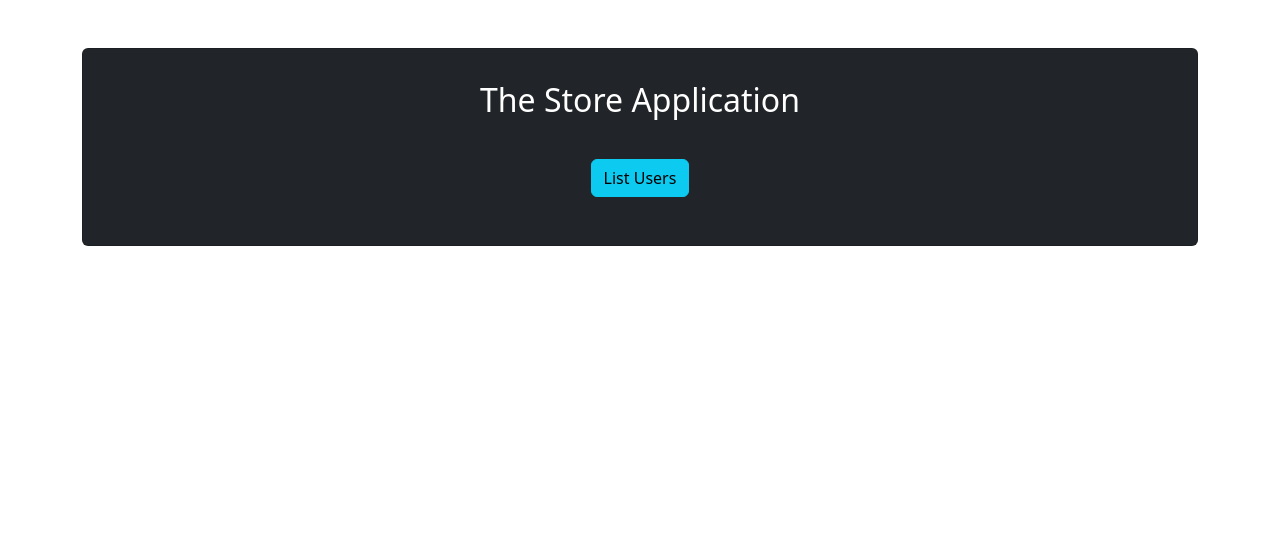
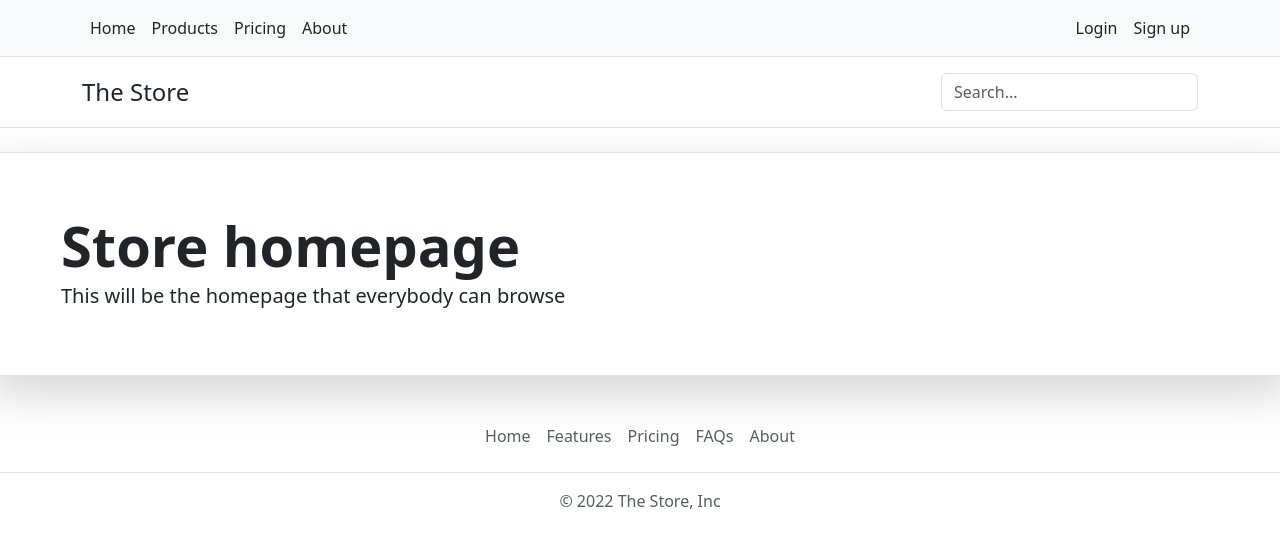
Before and after one commit to algrince/javaschhol-test-task, an Angular app in the folder angularclient/: page /home in a window 1280 px wide. Before the commit this address led to /. Shown: the top 548 px of the page. Built offline with nearby package versions, Linux system fonts and the light colour scheme.

Commit message:
transfer homepage to angular

```diff
--- a/angularclient/src/app/app-routing.module.ts
+++ b/angularclient/src/app/app-routing.module.ts
@@ -1,8 +1,11 @@
 import { NgModule } from '@angular/core';
 import { RouterModule, Routes } from '@angular/router';
+import { HomeComponent } from './home/home.component'
 import { UserListComponent } from './user-list/user-list.component';
 
 const routes: Routes = [
+  { path: '', redirectTo: 'home', pathMatch: 'full' },
+  { path: 'home', component: HomeComponent },
   { path: 'users', component: UserListComponent }
 ];
 
--- a/angularclient/src/app/app.component.html
+++ b/angularclient/src/app/app.component.html
@@ -1,17 +1,41 @@
-<div class="container">
-  <div class="row">
-    <div class="col-md-12">
-      <div class="card bg-dark my-5">
-        <div class="card-body">
-          <h2 class="card-title text-center text-white py-3">{{ title }}</h2>
-          <ul class="text-center list-inline py-3">
-            <li class="list-inline-item">
-              <a routerLink="/users" class="btn btn-info">List Users</a>
-            </li>
-          </ul>
-        </div>
-      </div>
-      <router-outlet></router-outlet>
+<nav class="py-2 bg-light border-bottom">
+  <div class="container d-flex flex-wrap">
+    <ul class="nav me-auto">
+      <li class="nav-item"><a routerLink="/home" class="nav-link link-dark px-2 active" aria-current="page">Home</a></li>
+      <li class="nav-item"><a href="#" class="nav-link link-dark px-2">Products</a></li>
+      <li class="nav-item"><a href="#" class="nav-link link-dark px-2">Pricing</a></li>
+      <li class="nav-item"><a href="#" class="nav-link link-dark px-2">About</a></li>
+    </ul>
+    <div>
+      <ul class="nav">
+        <li class="nav-item"><a href="#" class="nav-link link-dark px-2">Login</a></li>
+        <li class="nav-item"><a href="#" class="nav-link link-dark px-2">Sign up</a></li>
+      </ul>
     </div>
+
   </div>
-</div>
+</nav>
+<header class="py-3 mb-4 border-bottom">
+  <div class="container d-flex flex-wrap justify-content-center">
+    <a routerLink="/home" class="d-flex align-items-center mb-3 mb-lg-0 me-lg-auto text-dark text-decoration-none">
+      <span class="fs-4">{{ title }}</span>
+    </a>
+    <form class="col-12 col-lg-auto mb-3 mb-lg-0">
+      <input type="search" class="form-control" placeholder="Search..." aria-label="Search">
+    </form>
+  </div>
+</header>
+
+<router-outlet></router-outlet>
+
+
+<footer class="py-3 my-4">
+  <ul class="nav justify-content-center border-bottom pb-3 mb-3">
+    <li class="nav-item"><a routerLink="/home" class="nav-link px-2 text-muted">Home</a></li>
+    <li class="nav-item"><a href="#" class="nav-link px-2 text-muted">Features</a></li>
+    <li class="nav-item"><a href="#" class="nav-link px-2 text-muted">Pricing</a></li>
+    <li class="nav-item"><a href="#" class="nav-link px-2 text-muted">FAQs</a></li>
+    <li class="nav-item"><a href="#" class="nav-link px-2 text-muted">About</a></li>
+  </ul>
+  <p class="text-center text-muted">© 2022 The Store, Inc</p>
+</footer>
--- a/angularclient/src/app/app.component.ts
+++ b/angularclient/src/app/app.component.ts
@@ -10,6 +10,6 @@ export class AppComponent {
   title: string;
 
   constructor() {
-    this.title = 'The Store Application';
+    this.title = 'The Store';
   }
 }
--- a/angularclient/src/app/app.module.ts
+++ b/angularclient/src/app/app.module.ts
@@ -8,11 +8,13 @@ import { UserListComponent } from './user-list/user-list.component';
 import {UserService} from './service/user.service'
 
 import { HttpClientModule } from '@angular/common/http';
+import { HomeComponent } from './home/home.component';
 
 @NgModule({
   declarations: [
     AppComponent,
-    UserListComponent
+    UserListComponent,
+    HomeComponent
   ],
   imports: [
     BrowserModule,
--- /dev/null
+++ b/angularclient/src/app/home/home.component.html
@@ -0,0 +1,6 @@
+<div class="row p-4 pb-0 pe-lg-0 pt-lg-5 align-items-center rounded-3 border shadow-lg">
+  <div class="col-lg-7 p-3 p-lg-5 pt-lg-3">
+    <h1 class="display-4 fw-bold lh-1">Store homepage</h1>
+    <p class="lead">This will be the homepage that everybody can browse</p>
+  </div>
+</div>
--- a/angularclient/src/index.html
+++ b/angularclient/src/index.html
@@ -2,7 +2,7 @@
 <html lang="en">
 <head>
   <meta charset="utf-8">
-  <title>Angularclient</title>
+  <title>The Store page</title>
   <base href="/">
   <meta name="viewport" content="width=device-width, initial-scale=1">
   <link rel="icon" type="image/x-icon" href="favicon.ico">
```
Also changed, not shown: angularclient/src/app/home/home.component.ts (added, +10 -0 lines), angularclient/src/app/home/home.component.css (added), 1 other file (tests, documents, lock files or other folders).
